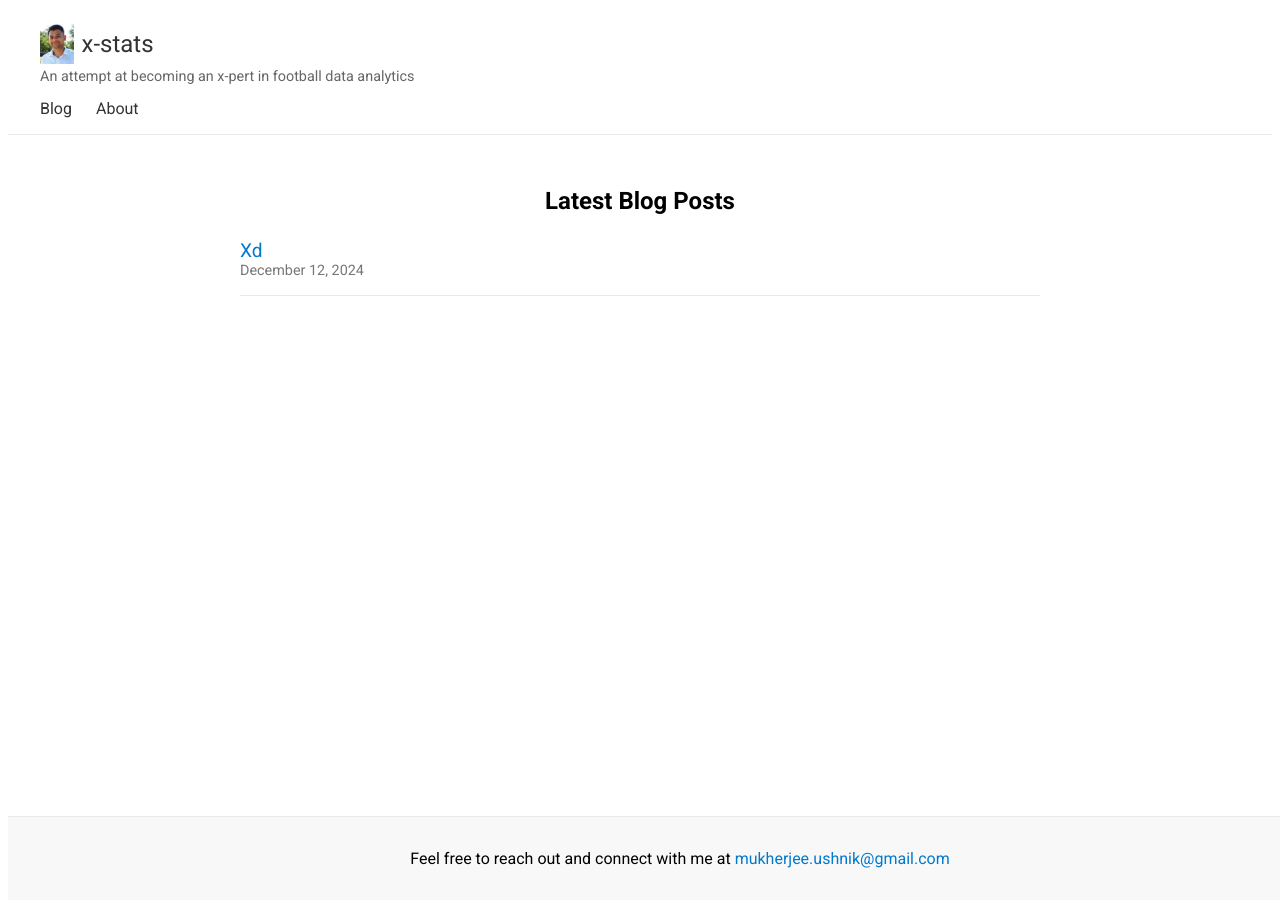
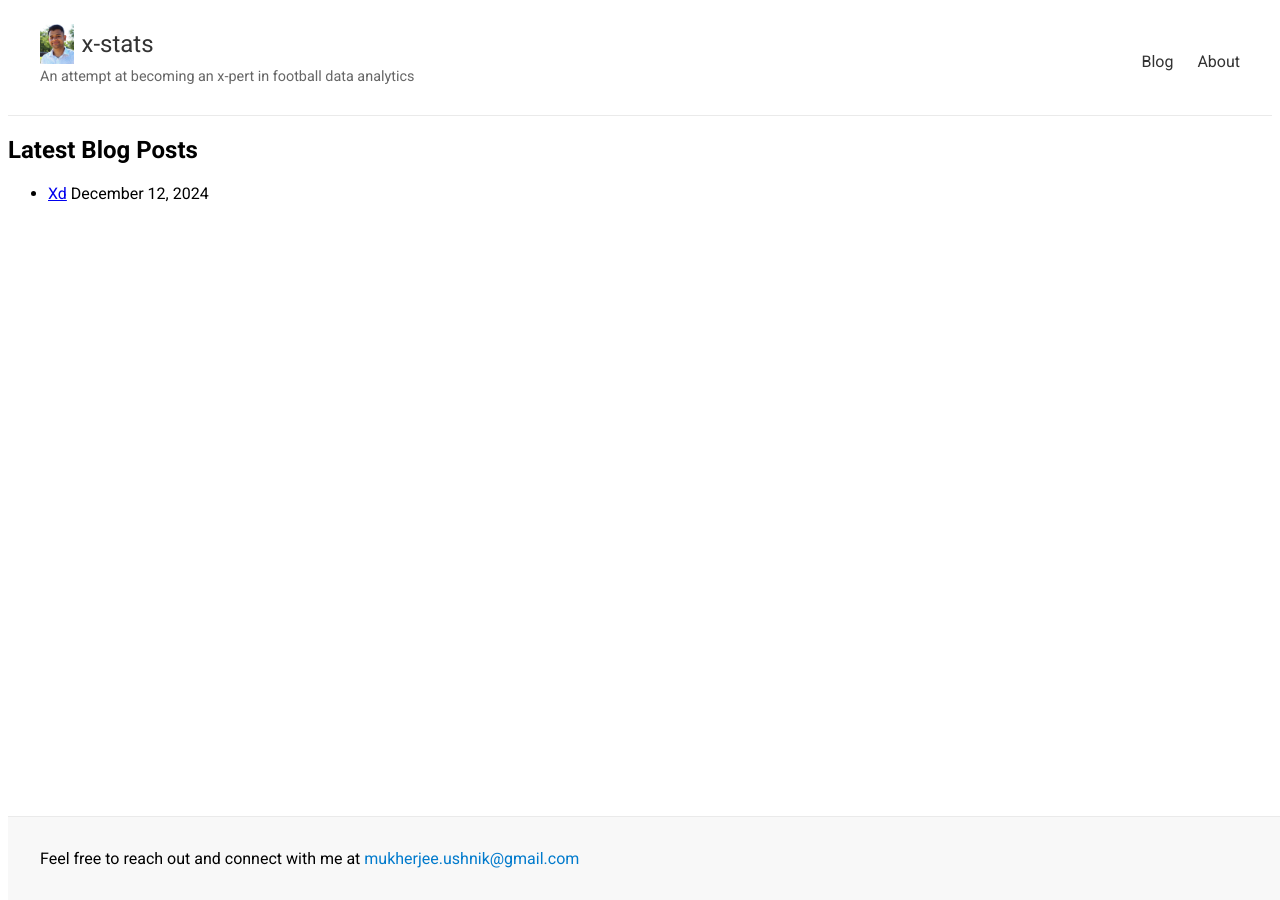
Before and after one commit to u3mukher/x-stats, a Jekyll site: the page built from index.md, in a window 1280 px wide. Built offline with Jekyll 4.4.1, drawn with Linux system fonts in a browser that asks for light colours.

Commit message:
Update custom.css

```diff
--- a/assets/css/custom.css
+++ b/assets/css/custom.css
@@ -10,21 +10,27 @@ h1, h2, h3, h4, h5, h6 {
   font-family: 'Roboto', sans-serif;
 }
 
-/* assets/css/custom.css */
-
 /* Header Styling */
 .site-header {
   background-color: #ffffff;
   border-bottom: 1px solid #eaeaea;
   padding: 1em 2em;
   display: flex;
-  justify-content: space-between; /* Ensures branding on left and nav on right */
+  justify-content: space-between; /* Distributes space between branding and nav */
   align-items: center;
 }
 
+.wrapper {
+  display: flex;
+  justify-content: space-between;
+  align-items: center;
+  width: 100%;
+}
+
+/* Site Branding */
 .site-branding {
   display: flex;
-  flex-direction: column; /* To stack the title and subtitle vertically */
+  flex-direction: column; /* Stack title and subtitle vertically */
 }
 
 .site-branding .logo-link {
@@ -44,12 +50,11 @@ h1, h2, h3, h4, h5, h6 {
   margin: 0; /* Remove default margin */
 }
 
-/* Subtitle Styling */
 .site-subtitle {
   font-size: 0.9em;
-  color: #666666; /* A slightly lighter color for the subtitle */
-  margin-top: 0.25em; /* Adds space between the title and subtitle */
-  font-weight: normal; /* Ensures the subtitle is not bold */
+  color: #666666;
+  margin-top: 0.25em; /* Small space above subtitle */
+  font-weight: normal; /* Ensure the subtitle is not bold */
 }
 
 /* Navigation Styling */
@@ -70,7 +75,6 @@ h1, h2, h3, h4, h5, h6 {
 .site-nav a:hover {
   color: #007acc;
 }
-
 
 /* Footer Styling */
 .site-footer {
@@ -94,56 +98,4 @@ h1, h2, h3, h4, h5, h6 {
 
 /* Latest Posts Styling */
 .latest-posts {
-  padding: 2em;
-  max-width: 800px;
-  margin: 0 auto;
-}
-
-.latest-posts h2 {
-  text-align: center;
-  margin-bottom: 1em;
-}
-
-.latest-posts ul {
-  list-style: none;
-  padding: 0;
-}
-
-.latest-posts li {
-  margin-bottom: 1em;
-  padding-bottom: 1em;
-  border-bottom: 1px solid #eaeaea;
-}
-
-.latest-posts a {
-  font-size: 1.2em;
-  color: #007acc;
-  text-decoration: none;
-}
-
-.latest-posts a:hover {
-  text-decoration: underline;
-}
-
-.post-date {
-  display: block;
-  font-size: 0.9em;
-  color: #777777;
-}
-
-/* Responsive Design */
-@media (max-width: 768px) {
-  .site-header, .site-footer {
-    flex-direction: column;
-    align-items: flex-start;
-  }
-
-  .site-nav ul {
-    flex-direction: column;
-    gap: 0.5em;
-  }
-
-  .site-footer {
-    position: static;
-  }
-}
+  padding:
```
